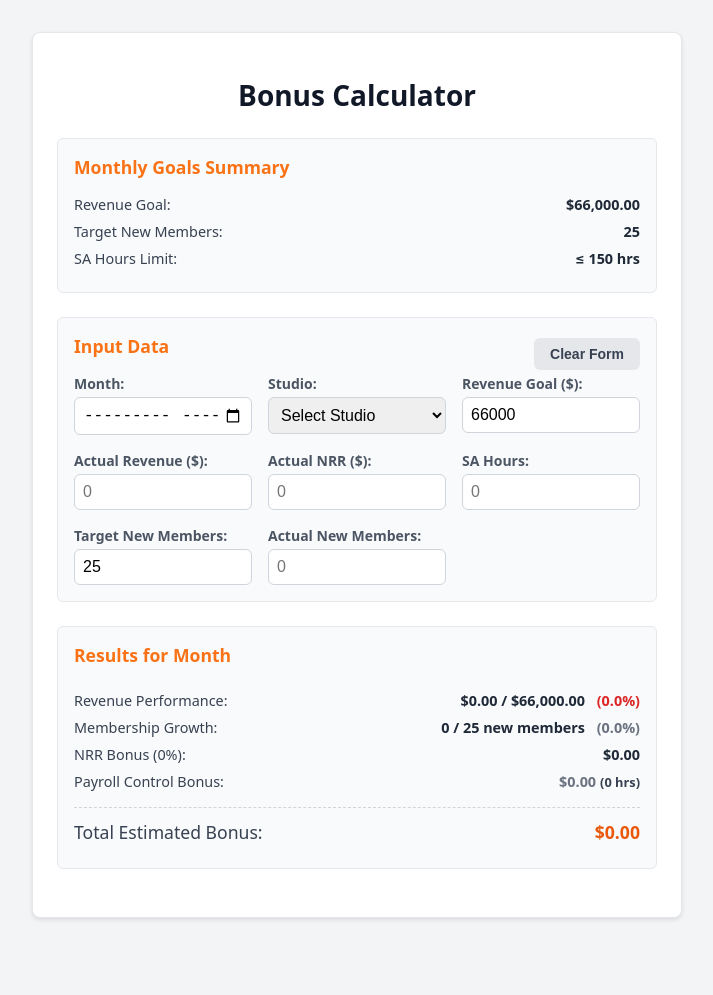
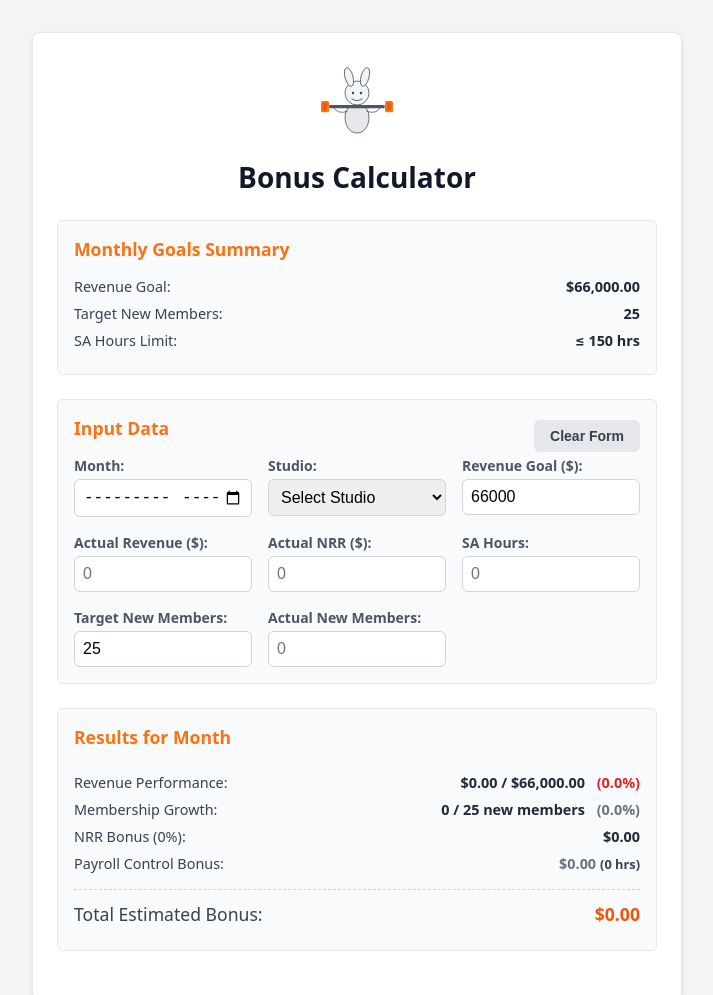
Before and after one commit to rchopra009/calculator-app, a plain HTML site: page index.html in a window 1280 px wide. Shown: the top 995 px of the page, without its empty margins (283-996 px from the left). Before the commit the page ends 950 px from the top, so only its background shows below. Drawn offline with Linux system fonts and the light colour scheme.

Commit message:
Update index.html

```diff
--- a/index.html
+++ b/index.html
@@ -24,6 +24,12 @@
             border: 1px solid #e5e7eb;
         }
 
+        /* NEW: Logo container style */
+        .logo-container {
+            text-align: center;
+            margin-bottom: 1rem; /* Space below logo */
+        }
+
         h1, h2 {
             text-align: center;
             color: #111827; /* Darker gray */
@@ -31,6 +37,7 @@
         }
         h1 {
              font-size: 1.75rem;
+             margin-top: 0; /* Adjust if needed after logo */
         }
          h2 {
              font-size: 1.25rem;
@@ -149,11 +156,37 @@
              background-color: #d1d5db;
         }
 
+        /* REMOVED: Animation CSS */
+        /* @keyframes lift { ... } */
+        /* .animate-lift { ... } */
+
     </style>
 </head>
 <body>
 
     <div class="container">
+        <div class="logo-container">
+             <svg width="80" height="80" viewBox="0 0 100 100" xmlns="http://www.w3.org/2000/svg">
+                {/* Using OkBunny SVG markup, removed animation class */}
+                <path d="M 50 95 C 40 95, 35 85, 35 75 Q 35 60, 50 60 Q 65 60, 65 75 C 65 85, 60 95, 50 95 Z" fill="#E5E7EB" stroke="#4B5563" strokeWidth="2"/>
+                <circle cx="50" cy="45" r="15" fill="#F3F4F6" stroke="#4B5563" strokeWidth="2"/>
+                <ellipse cx="40" cy="25" rx="5" ry="12" transform="rotate(-15 40 25)" fill="#F3F4F6" stroke="#4B5563" strokeWidth="2"/>
+                <ellipse cx="60" cy="25" rx="5" ry="12" transform="rotate(15 60 25)" fill="#F3F4F6" stroke="#4B5563" strokeWidth="2"/>
+                <circle cx="45" cy="45" r="1.5" fill="#374151"/>
+                <circle cx="55" cy="45" r="1.5" fill="#374151"/>
+                <path d="M 43 52 Q 50 57, 57 52" fill="none" stroke="#374151" strokeWidth="1.5"/>
+                <path d="M 38 68 Q 25 72, 20 62" fill="none" stroke="#4B5563" strokeWidth="3" strokeLinecap="round"/>
+                <path d="M 62 68 Q 75 72, 80 62" fill="none" stroke="#4B5563" strokeWidth="3" strokeLinecap="round"/>
+                {/* Barbell (Static) - Removed animate-lift class */}
+                <g>
+                    <rect x="15" y="60" width="70" height="4" rx="2" fill="#4B5563"/>
+                    <rect x="5" y="55" width="10" height="14" rx="2" fill="#F97316"/>
+                    <rect x="85" y="55" width="10" height="14" rx="2" fill="#F97316"/>
+                    <rect x="8" y="57" width="4" height="10" rx="1" fill="#EA580C"/>
+                    <rect x="88" y="57" width="4" height="10" rx="1" fill="#EA580C"/>
+                </g>
+            </svg>
+        </div>
         <h1>Bonus Calculator</h1>
 
         <div class="summary-section">
@@ -269,7 +302,7 @@
         const summary = {
              revenueGoal: document.getElementById('summary-revenue-goal'),
              targetMembers: document.getElementById('summary-target-members'),
-             saHours: document.getElementById('summary-sa-hours'), // Static text, but could update if needed
+             saHours: document.getElementById('summary-sa-hours'),
         };
 
         const resultsDisplay = {
@@ -348,7 +381,7 @@
             // --- Update Summary Display ---
             summary.revenueGoal.textContent = formatCurrency(goal);
             summary.targetMembers.textContent = targetMembers;
-            summary.saHours.textContent = `≤ ${SA_HOURS_LIMIT} hrs`; // Update static text if needed
+            summary.saHours.textContent = `≤ ${SA_HOURS_LIMIT} hrs`;
 
 
             // --- Update Results Display ---
@@ -375,13 +408,13 @@
             if (nrrBonusAmount > 0) {
                  nrrBonusHTML += `<span class="bonus-icon" role="img" aria-label="Bonus earned">✅</span>`;
             }
-            // Add Tier Badge (simplified - just text for now)
+            let nrrLabelHTML = `NRR Bonus (${nrrBonusPercent}%):`;
             if (tierHit > 0) {
-                 resultsDisplay.nrrBonus.previousElementSibling.innerHTML = `NRR Bonus (${nrrBonusPercent}%): <span class="tier-badge badge-tier-${tierHit}">Tier ${tierHit} Hit!</span>`;
-            } else {
-                 resultsDisplay.nrrBonus.previousElementSibling.textContent = `NRR Bonus (${nrrBonusPercent}%):`;
+                 // Basic badge styling via CSS class
+                 nrrLabelHTML += ` <span class="tier-badge badge-tier-${tierHit}">Tier ${tierHit} Hit!</span>`;
             }
-            resultsDisplay.nrrBonus.innerHTML = nrrBonusHTML;
+            resultsDisplay.nrrBonus.previousElementSibling.innerHTML = nrrLabelHTML; // Update label separately
+            resultsDisplay.nrrBonus.innerHTML = nrrBonusHTML; // Update amount
 
 
             // Payroll Bonus HTML
```
